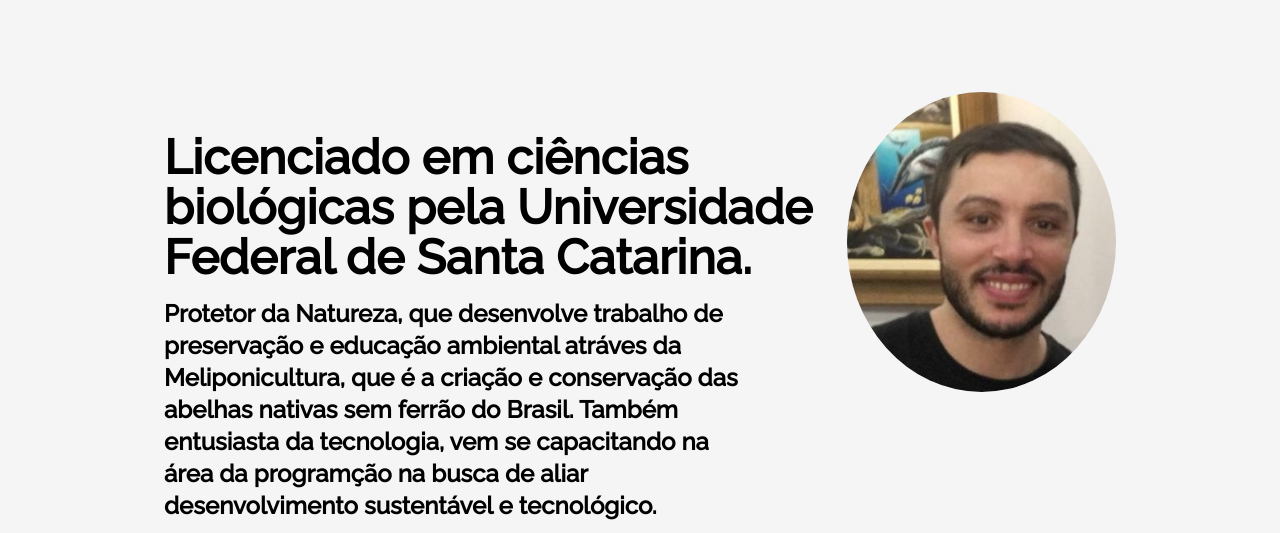
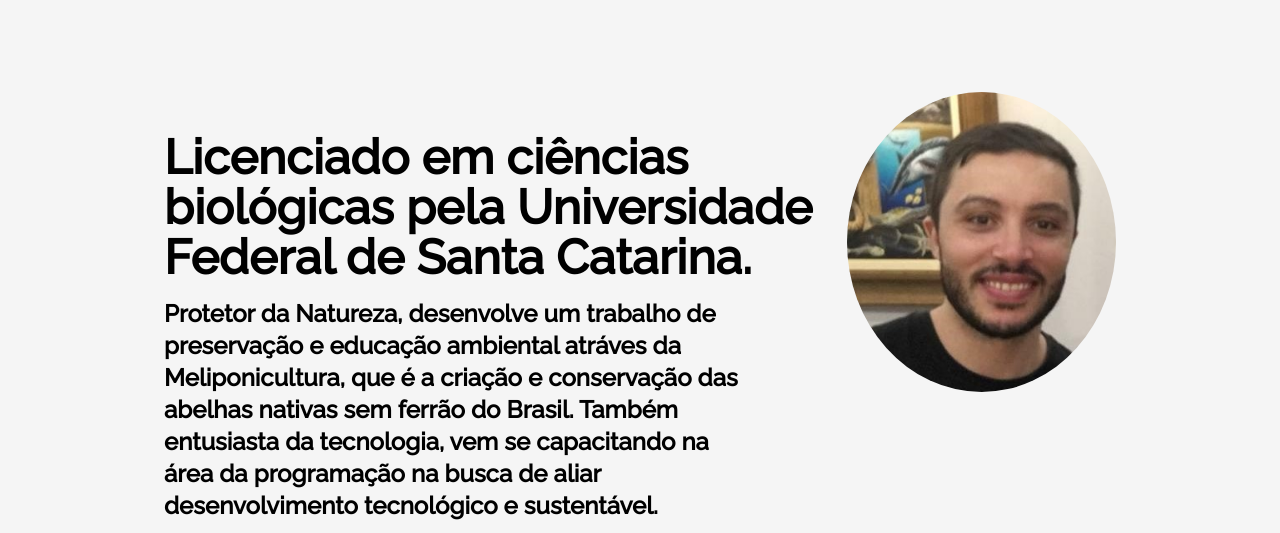
Before and after one commit to thiago-sv/challenge-one-portfolio, a plain HTML site: page index.html in a window 1280 px wide. Shown: the part 83-616 px from the top of the page. Drawn offline with Linux system fonts and the light colour scheme.

Commit message:
atualiações

```diff
--- a/index.html
+++ b/index.html
@@ -45,10 +45,10 @@
                 <div class="title__container" id="#sobremim">
                     <h2 class="title__bio">Licenciado em ciências biológicas pela Universidade Federal de Santa
                         Catarina.</h2>
-                    <h3 class="title__subsection">Protetor da Natureza, que desenvolve trabalho de preservação e
+                    <h3 class="title__subsection">Protetor da Natureza, desenvolve um trabalho de preservação e
                         educação ambiental atráves da Meliponicultura, que é a criação e conservação das abelhas
                         nativas sem ferrão do Brasil. Também entusiasta da tecnologia, vem se capacitando na área da
-                        programção na busca de aliar desenvolvimento sustentável e tecnológico.</h3>
+                        programação na busca de aliar desenvolvimento tecnológico e sustentável.</h3>
                     <ul class="title__network">
                         <!-- Ponha os links de suas redes sociais favoritas -->
                         <li class="title__network__item"><a href="https://github.com/thiago-sv" target="_blank">Github
```
